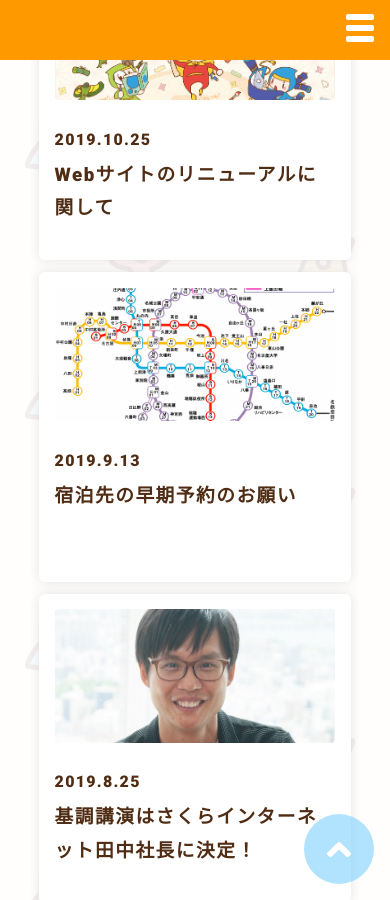
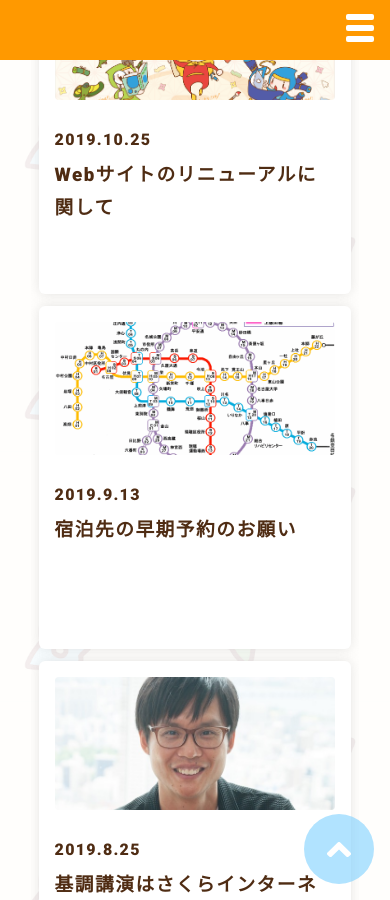
Before and after one commit to coderdojo-japan/dojocon2019.coderdojo.jp, a Jekyll site: the page built from index.md, in a window 390 px wide and 900 px high, scrolled down 4066 px. Built offline with Jekyll 4.4.1, drawn with Linux system fonts in a browser that asks for light colours; nearby versions of some CDN libraries.

Commit message:
記事のタイトルの高さ変えたよ！

```diff
--- a/css/main.scss
+++ b/css/main.scss
@@ -116,7 +116,7 @@ section {
   }
 }
 @media screen and (max-width: 1150px) {
-  .article-title{
+  .article-news .article-title{
     height: 5.4em;
   }
 }
```
